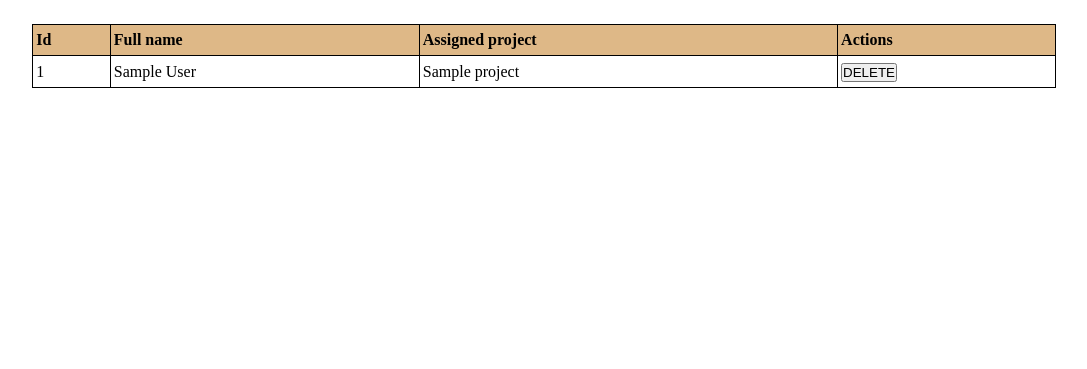
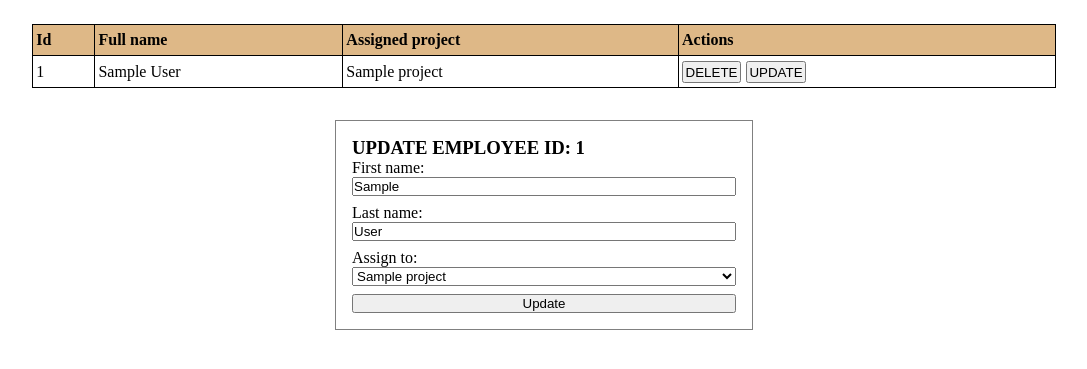
Before and after one commit to zgs3/Project_management_app_PHP, a PHP site: page /index.php?page=Employees&action=updateEmployee&id=1 in a window 1280 px wide. Shown: the part 56-425 px from the top of the page, without its empty margins (96-1183 px from the left). Run offline with PHP 8.4, Linux system fonts and the light colour scheme; tables that the repository leaves empty or names only in its code hold one stand-in row (values such as "Sample post").

Commit message:
Added option to update employee data, assign employee to project, update project name.

```diff
--- a/index.php
+++ b/index.php
@@ -11,7 +11,8 @@ if (!$conn) {
 
 // EMPLOYEE DELETE LOGIC
 if (isset($_GET['action']) && $_GET['action'] == 'delete') {
-  $sql = 'DELETE FROM Employees WHERE id = ?';
+  $sql = 'DELETE FROM Employees
+          WHERE id = ?';
   $stmt = $conn->prepare($sql);
   $stmt->bind_param('i', $_GET['id']);
   $res = $stmt->execute();
@@ -23,9 +24,38 @@ if (isset($_GET['action']) && $_GET['action'] == 'delete') {
 
 // PROJECT DELETE LOGIC
 if (isset($_GET['action']) && $_GET['action'] == 'deleteProject') {
-  $sql = 'DELETE FROM projects WHERE id = ?';
+  $sql = 'DELETE FROM projects
+          WHERE id = ?';
   $stmt = $conn->prepare($sql);
   $stmt->bind_param('i', $_GET['id']);
+  $res = $stmt->execute();
+  $stmt->close();
+  mysqli_close($conn);
+  header("Location: " . "?page=" . $_GET['page']);
+  exit();
+}
+
+// UPDATE EMPLOYEE LOGIC
+if (isset($_POST['editEmployee'])) {
+  $sql = 'UPDATE employees
+          SET firstName = ?, lastName = ?, assignedProjectId = ?
+          WHERE id = ?';
+  $stmt = $conn->prepare($sql);
+  $stmt->bind_param('ssii', $_POST['updatedFirstName'], $_POST['updatedLastName'], $_POST['selectedProject'], $_POST['updateID']);
+  $res = $stmt->execute();
+  $stmt->close();
+  mysqli_close($conn);
+  header("Location: " . "?page=" . $_GET['page']);
+  exit();
+}
+
+// UPDATE PROJECT LOGIC
+if (isset($_POST['editProject'])) {
+  $sql = 'UPDATE projects
+          SET projectName = ?
+          WHERE id = ?';
+  $stmt = $conn->prepare($sql);
+  $stmt->bind_param('si', $_POST['updatedProjectName'], $_POST['updateProjectID']);
   $res = $stmt->execute();
   $stmt->close();
   mysqli_close($conn);
@@ -41,7 +71,7 @@ if (isset($_GET['action']) && $_GET['action'] == 'deleteProject') {
   <meta charset="UTF-8">
   <meta http-equiv="X-UA-Compatible" content="IE=edge">
   <meta name="viewport" content="width=device-width, initial-scale=1.0">
-  <title>Document</title>
+  <title>Project Management</title>
   <style>
     <?php require './styles/styles.css' ?>
   </style>
@@ -67,13 +97,15 @@ if (isset($_GET['action']) && $_GET['action'] == 'deleteProject') {
   <?php
 
   if (isset($_GET['page']) && $_GET['page'] == 'Employees') {
-    $sql = "SELECT employees.id, GROUP_CONCAT(CONCAT_WS(' ', employees.FirstName, employees.LastName) SEPARATOR ', ') AS 'Full name', projects.ProjectName AS 'Assigned project' FROM Employees
+    $sql = "SELECT employees.id, GROUP_CONCAT(CONCAT_WS(' ', employees.FirstName, employees.LastName) SEPARATOR ', ') AS 'Full name',
+            projects.ProjectName AS 'Assigned project'
+            FROM Employees
             LEFT JOIN projects ON employees.assignedProjectId = projects.id
             GROUP BY employees.id";
     $result = mysqli_query($conn, $sql);
   } else if (isset($_GET['page']) && $_GET['page'] == 'Projects') {
-    $sql = "SELECT projects.id, projects.ProjectName, GROUP_CONCAT(CONCAT_WS(' ', employees.FirstName, employees.LastName) SEPARATOR ', ')
-            AS 'Full name' FROM projects
+    $sql = "SELECT projects.id, projects.ProjectName, GROUP_CONCAT(CONCAT_WS(' ', employees.FirstName, employees.LastName) SEPARATOR ', ') AS 'Full name'
+            FROM projects
             LEFT JOIN employees ON projects.id = employees.assignedProjectId
             WHERE projects.id != 0
             GROUP BY ProjectName
@@ -92,7 +124,8 @@ if (isset($_GET['action']) && $_GET['action'] == 'deleteProject') {
         . '<td>' . $row['id'] . '</td>'
         . '<td>' . $row['Full name'] . '</td>'
         . '<td>' . $row['Assigned project'] . '</td>'
-        . '<td>' . '<a href="?page=Employees&action=delete&id='  . $row['id'] . '"><button>DELETE</button></a>'
+        . '<td>' . '<a href="?page=Employees&action=delete&id=' . $row['id'] . '"><button>DELETE</button></a>'
+        . '<a href="?page=Employees&action=updateEmployee&id='  . $row['id'] . '"><button>UPDATE</button></a></td>'
         . '</tr>');
     }
     print('</tbody>');
@@ -109,6 +142,7 @@ if (isset($_GET['action']) && $_GET['action'] == 'deleteProject') {
         . '<td>' . $row["ProjectName"] . '</td>'
         . '<td>' . $row["Full name"] . '</td>'
         . '<td><a href="?page=Projects&action=deleteProject&id='  . $row['id'] . '"><button>DELETE</button><a>'
+        . '<a href="?page=Projects&action=updateProject&id='  . $row['id'] . '"><button>UPDATE</button></a></td>'
         . '</tr>');
     }
     print('</tbody>');
@@ -119,6 +153,55 @@ if (isset($_GET['action']) && $_GET['action'] == 'deleteProject') {
     print('<div>Welcome to Project manager app.</div>');
   }
 
+  // EMPLOYEE UPDATE FORM
+  if (isset($_GET['action']) && $_GET['action'] == 'updateEmployee') {
+    $sql = "SELECT employees.id, employees.firstName, employees.lastName, employees.assignedProjectId,
+						projects.id AS projectId, projects.projectName
+						FROM employees
+						LEFT JOIN projects ON employees.assignedProjectId = projects.id
+						WHERE employees.id =" . $_GET['id'];
+    $result = mysqli_query($conn, $sql);
+    mysqli_num_rows($result);
+    $row = mysqli_fetch_assoc($result);
+    print('<div class="updateDiv"><h3>UPDATE EMPLOYEE ID: ' . $_GET['id'] . '</h3>');
+    print('<form action="" method="POST">');
+    print('<input type="text" name="updateID" hidden value="' . $row['id'] . '"></input>');
+    print('<label for="updatedFirstName">First name: </label>');
+    print('<input type="text" name="updatedFirstName" value="' . $row['firstName'] . '">');
+    print('<label for="updatedLastName">Last name: </label>');
+    print('<input type="text" name="updatedLastName" value="' . $row['lastName'] . '">');
+    print('<label for="selectedProject">Assign to: </label>');
+    print('<select name="selectedProject">');
+    print('<option value="' . $row['projectId'] . '">' . $row['projectName'] . '</option>');
+    $sqlProject = "SELECT projects.id, projects.ProjectName
+                  FROM projects
+                  WHERE id != 0 AND id !=" . $row['assignedProjectId'];
+    $resultProject = mysqli_query($conn, $sqlProject);
+    if (mysqli_num_rows($resultProject) > 0)
+      while ($row = mysqli_fetch_assoc($resultProject)) {
+        print('<option value="' . $row['id'] . '">' . $row['ProjectName'] . '</option>');
+      };
+    print('<option value="NULL">---No Project---</option></select>');
+    print('<button type="submit" name="editEmployee" >Update</button>');
+    print('</form></div>');
+  }
+
+  // PROJECT UPDATE FORM
+  if (isset($_GET['action']) && $_GET['action'] == 'updateProject') {
+    $sql = "SELECT projects.id, projects.ProjectName
+            FROM projects
+						WHERE id =" . $_GET['id'];
+    $result = mysqli_query($conn, $sql);
+    mysqli_num_rows($result);
+    $row = mysqli_fetch_assoc($result);
+    print('<div class="updateDiv"><h3>UPDATE PROJECT ID: ' . $_GET['id'] . '</h3>');
+    print('<form action="" method="POST">');
+    print('<input type="text" name="updateProjectID" hidden value="' . $row['id'] . '"></input>');
+    print('<input type="text" name="updatedProjectName" value="' . $row['ProjectName'] . '">');
+    print('<button type="submit" name="editProject" >Update</button>');
+    print('</form></div>');
+  }
+
   mysqli_close($conn);
   ?>
 
--- a/styles/styles.css
+++ b/styles/styles.css
@@ -46,3 +46,26 @@ td {
 tr {
   line-height: 1.5rem;
 }
+
+td button {
+  margin-right: .3rem;
+  padding: .1rem;
+}
+
+.updateDiv {
+  border: 1px solid gray;
+  padding: 1rem;
+  width: 30%;
+  margin: auto;
+}
+
+.updateDiv form {
+  display: flex;
+  flex-direction: column;
+}
+
+.updateDiv form h3,
+.updateDiv form input,
+.updateDiv form select {
+  margin-bottom: .5rem;
+}
```
